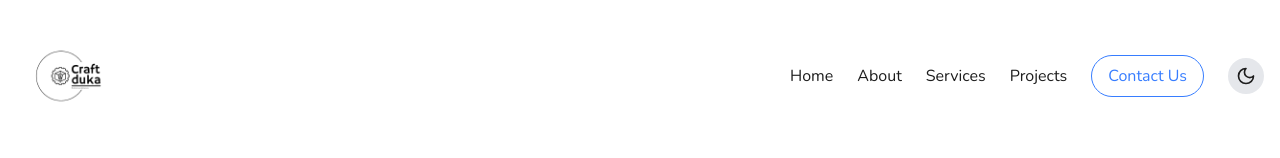
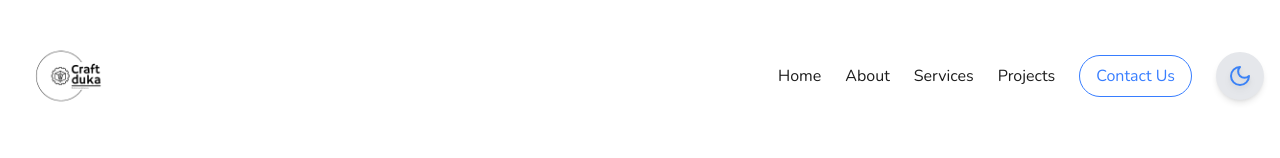
Before and after one commit to collinskrotich/craft_landing, a Next.js app: page / in a window 1280 px wide. Shown: the top 158 px of the page. Built offline with nearby package versions, Linux system fonts and the light colour scheme; a web font is replaced by a local one.

Commit message:
update theme toggle button

```diff
--- a/app/components/Navbar.tsx
+++ b/app/components/Navbar.tsx
@@ -75,13 +75,29 @@ const Navbar = () => {
 
                     {/* Theme Toggle */}
                     {mounted && (
-                        <button
-                            className="p-2 rounded-full bg-gray-200 dark:bg-[#0B0F15] transition-all duration-200"
+                        <motion.button
+                            className="relative flex items-center justify-center p-2 w-12 h-12 rounded-full bg-gray-200 dark:bg-[#0B0F15] transition-all duration-300 shadow-md hover:scale-110"
                             onClick={() => setTheme(theme === "dark" ? "light" : "dark")}
+                            initial={{ rotate: 0 }}
+                            animate={{ rotate: theme === "dark" ? 180 : 0 }}
+                            transition={{ duration: 0.5, ease: "easeInOut" }}
                         >
-                            {theme === "dark" ? <Sun size={20} /> : <Moon size={20} />}
-                        </button>
+                            <motion.div
+                                key={theme}
+                                initial={{ opacity: 0, scale: 0.5 }}
+                                animate={{ opacity: 1, scale: 1 }}
+                                exit={{ opacity: 0, scale: 0.5 }}
+                                transition={{ duration: 0.3 }}
+                            >
+                                {theme === "dark" ? (
+                                    <Sun size={24} className="text-yellow-400 drop-shadow-md" />
+                                ) : (
+                                    <Moon size={24} className="text-blue-500 drop-shadow-md" />
+                                )}
+                            </motion.div>
+                        </motion.button>
                     )}
+
                 </div>
 
                 {/* Mobile Menu Button */}
@@ -116,13 +132,29 @@ const Navbar = () => {
 
                         {/* Theme Toggle */}
                         {mounted && (
-                            <button
-                                className="p-3 rounded-full bg-gray-200 dark:bg-[#0f0f11] mt-2 transition-all duration-200"
+                            <motion.button
+                                className="relative flex items-center justify-center p-2 w-12 h-12 rounded-full bg-gray-200 dark:bg-[#0B0F15] transition-all duration-300 shadow-md hover:scale-110"
                                 onClick={() => setTheme(theme === "dark" ? "light" : "dark")}
+                                initial={{ rotate: 0 }}
+                                animate={{ rotate: theme === "dark" ? 180 : 0 }}
+                                transition={{ duration: 0.5, ease: "easeInOut" }}
                             >
-                                {theme === "dark" ? <Sun size={24} /> : <Moon size={24} />}
-                            </button>
+                                <motion.div
+                                    key={theme}
+                                    initial={{ opacity: 0, scale: 0.5 }}
+                                    animate={{ opacity: 1, scale: 1 }}
+                                    exit={{ opacity: 0, scale: 0.5 }}
+                                    transition={{ duration: 0.3 }}
+                                >
+                                    {theme === "dark" ? (
+                                        <Sun size={24} className="text-yellow-400 drop-shadow-md" />
+                                    ) : (
+                                        <Moon size={24} className="text-blue-500 drop-shadow-md" />
+                                    )}
+                                </motion.div>
+                            </motion.button>
                         )}
+
                     </motion.div>
                 )}
             </AnimatePresence>
```
